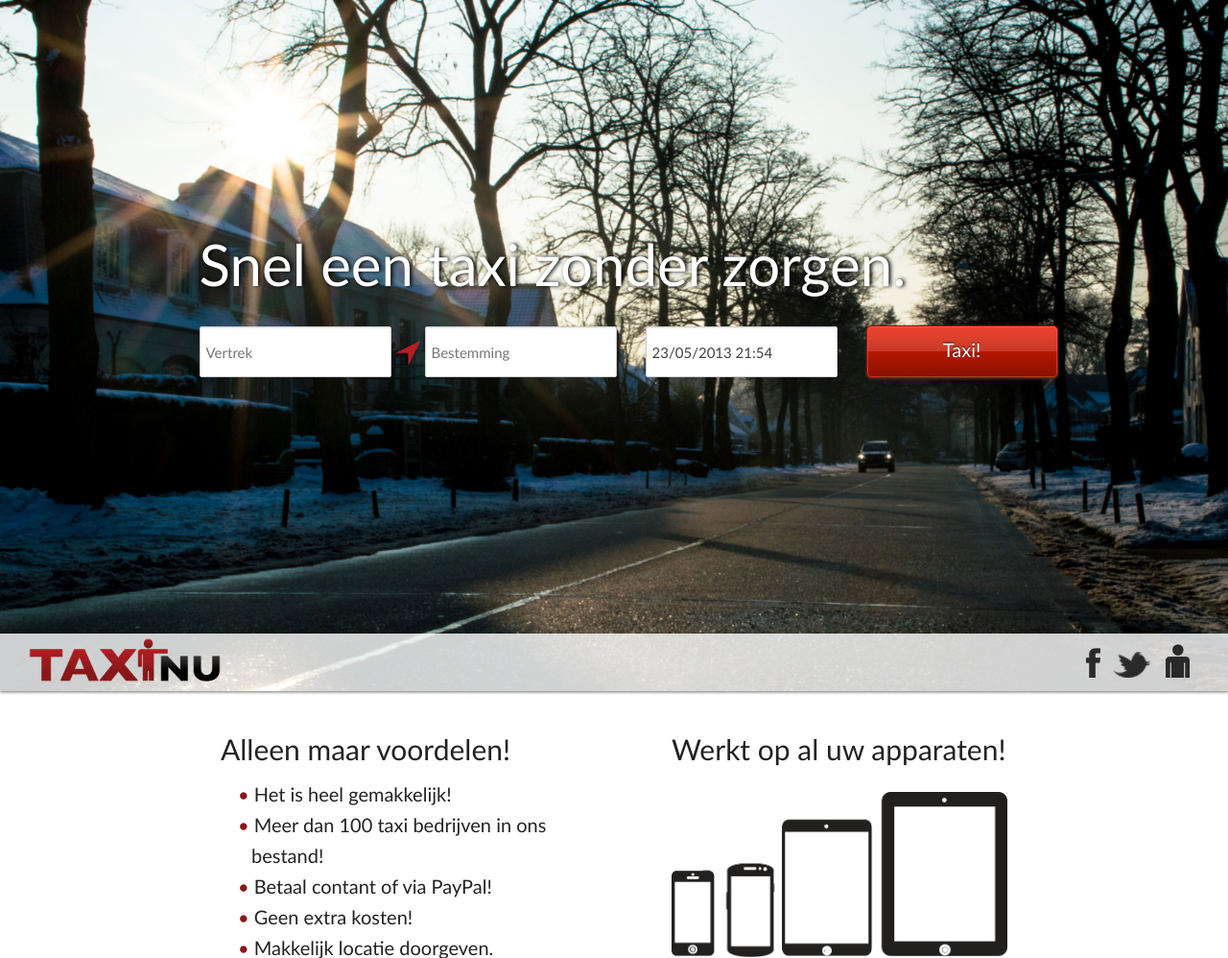
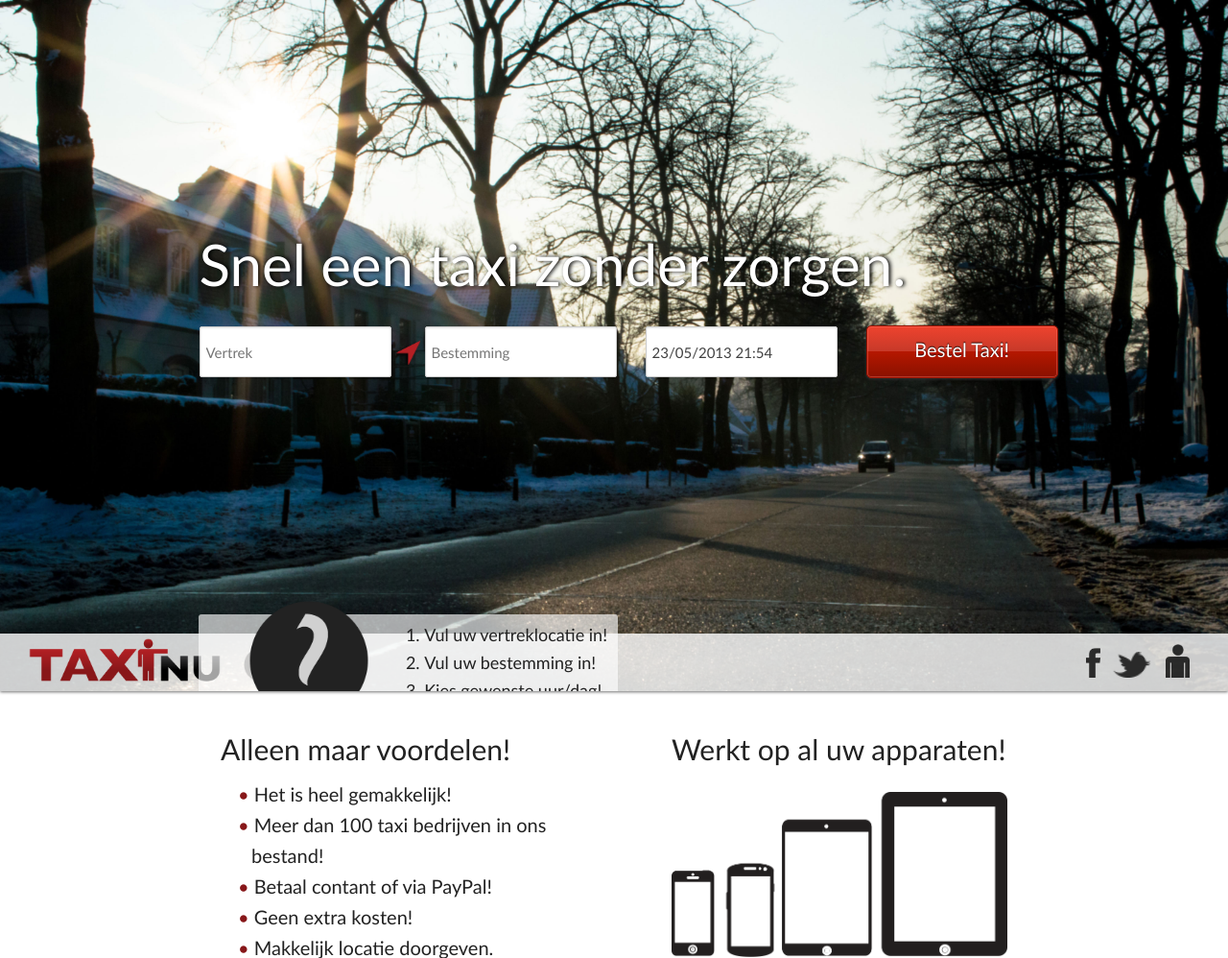
Before and after one commit to jeroenwouters/TaxiNu, a CodeIgniter app: page /TaxiNu/ in a window 1280 px wide. Shown: the top 998 px of the page at 96% size. Run offline with CodeIgniter, Linux system fonts and the light colour scheme; style sheets or scripts are compiled from the project's sources; some libraries are stand-ins or nearby versions.

Commit message:
Vraag op Homepage

```diff
--- a/application/views/v_header_home.php
+++ b/application/views/v_header_home.php
@@ -20,7 +20,7 @@
 				</div>
 				<input name="adres2" type="text" value="<?php if(isset($flashdata_val_home)){ echo $flashdata_val_home['adres2'];}?>" placeholder="Bestemming" id="address2">
 				<input name="tijd" type="datetime" value="<?php if(isset($flashdata_val_home)){ echo $flashdata_val_home['tijd'];}?>" placeholder="12 December 12:12" id="timedate" class="timephone">
-				<button class="thoughtbot" type="submit">Taxi!</button>
+				<button class="thoughtbot" type="submit">Bestel Taxi!</button>
 				<?php echo form_close();?>
 				<div class="errors">
 					<?php if(isset($flashdata_val_home)){ echo $flashdata_val_home['error'];}  ?>
@@ -31,12 +31,22 @@
 		</div>
 		<div class="nav">
 			 <img src="<?php echo base_url();?>images/logo.png" width="200px">
+			 <img class="question_btn" src="<?php echo base_url();?>images/question.png" width="35px">
 			 <div class="social">
 			 	<img src="<?php echo base_url();?>images/f.png" width="15px;">
 			 	<img src="<?php echo base_url();?>images/t.png" width="50px;">
 			 	<img src="<?php echo base_url();?>images/p.png" width="25px;">
 
 			 </div>
+		</div>
+
+		<div class="info">
+			<img src="<?php echo base_url();?>images/question.png">
+			<ol>
+				<li>Vul uw vertreklocatie in!</li>
+				<li>Vul uw bestemming in!</li>
+				<li>Kies gewenste uur/dag!</li>
+			</ol>
 		</div>
 
 		</header>
--- a/javascripts/user.js
+++ b/javascripts/user.js
@@ -1,11 +1,21 @@
 $(document).ready(function() {
-
     var now = moment().format('DD/MM/YYYY HH:mm ');
     $('#timedate').val(now);
 	  enquire.register("screen and (min-width: 500px)", function() {
 
           ///slideshow code here
           $('#timedate').datetimepicker({controlType: 'select'});
+
+
+ 		  $('.question_btn').one("click",function(){
+ 		  		once = true;
+ 		  		$('.info').animate({
+				    top: '-=219'
+				  }, 1000, function() {
+				              $('.errors').fadeOut();
+
+				});
+ 		  });
 
       }).listen();
 
--- a/stylesheets/styles.less
+++ b/stylesheets/styles.less
@@ -37,8 +37,8 @@ li{
 header{
 
 	max-width: 100%;
-	min-height: 400px;
-	overflow-x: hidden;
+	min-height: 600px;
+	overflow: hidden;
 	height:90%;
 	box-shadow: 0px 1px 3px 0px #717171;
 
@@ -287,6 +287,7 @@ and (max-width: 480px){
 	header{
 		overflow: hidden;
 		background-image: url(../images/straat.jpg);
+		min-height: 400px;
 	}
 
 	footer{
@@ -377,6 +378,16 @@ and (max-width: 480px){
 	background-color:rgba(255,255,255,0.8);
 	padding: 5px;
 	padding-left: 30px !important;
+
+	.question_btn{
+		margin-left:20px;
+		opacity: 0.6;
+		cursor: pointer;
+
+		&:hover{
+			opacity: 1;
+		}
+	}
 
 }
 
@@ -497,3 +508,33 @@ li:before {
 }
 
 }
+
+.info{
+	width: 437px;
+	height: 98px;
+	position: absolute;
+	top: 640px;
+	background-color:  rgba(255,255,255,0.64);
+	left: 24%;
+	margin-left: -100px;
+	.rounded(3px);
+
+	img{
+		position: absolute;
+		top: -15px;
+		left: 52px;
+	width: 126px;
+	}
+
+	ol{
+		margin-left: 175px;
+		font-size: 12px;
+		margin-top: 7px;
+
+		li{
+			font-size: 18px;
+			color: #222222;
+			font-weight: 100;
+		}
+	}
+}
```
Also changed, not shown: images/question.png (added), 1 other file.
